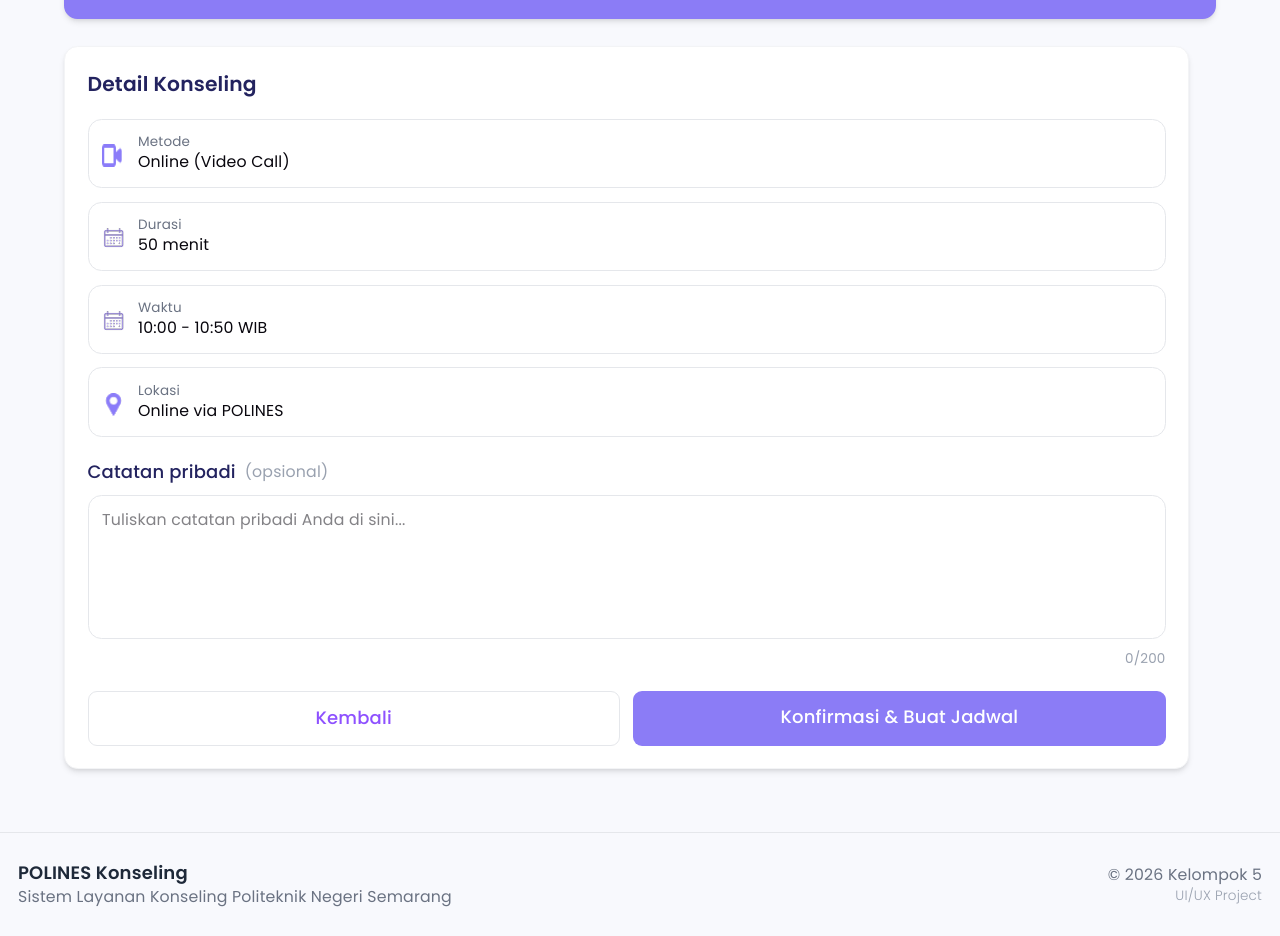
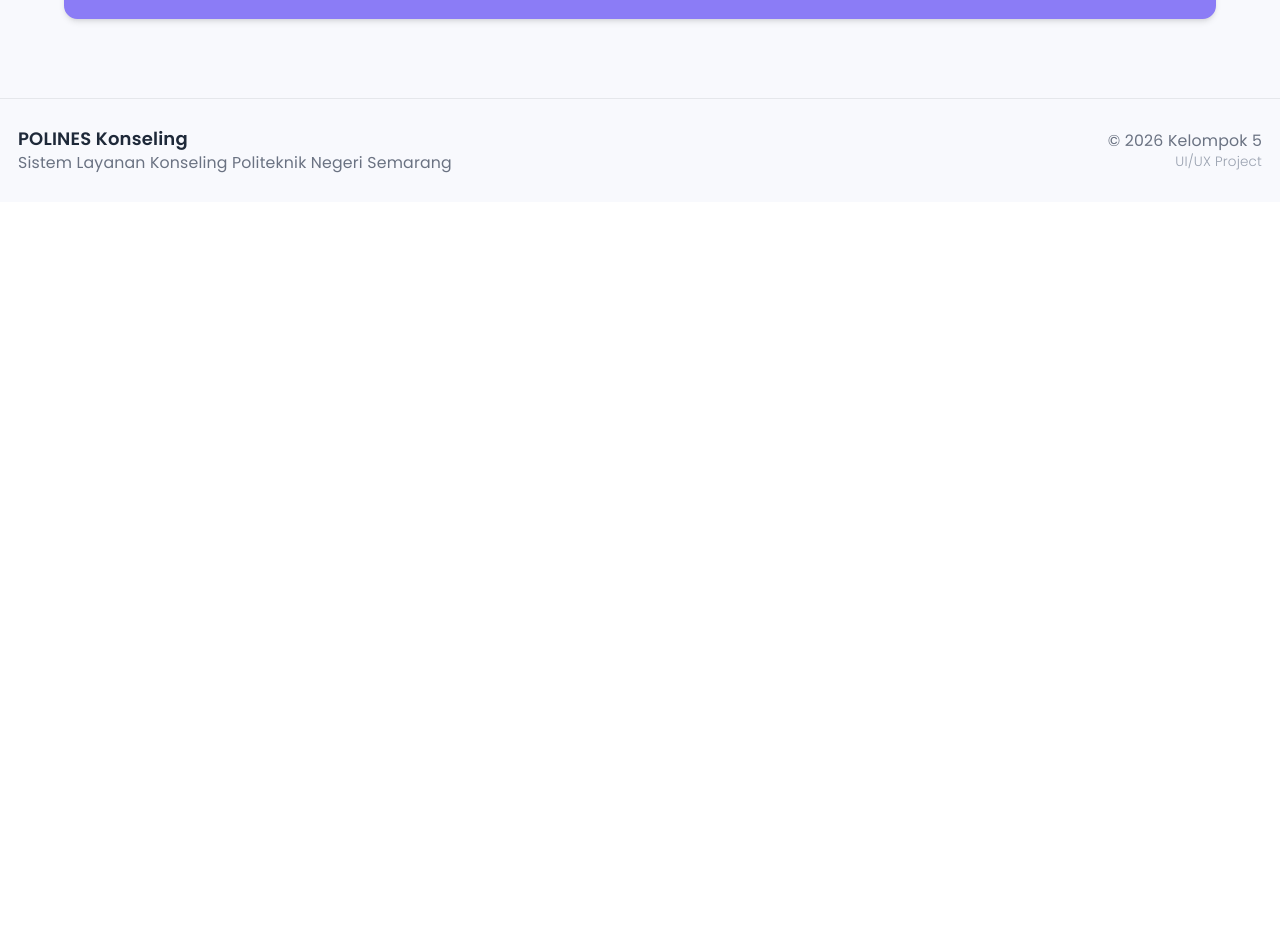
Before and after one commit to eeblaqoshu/sistem-layanan-konseling-polines, a React (Vite) app: page /catatan-konseling in a window 1280 px wide. Shown: the part 828-1764 px from the top of the page. After the commit the page ends 1030 px from the top, so only its background shows below. Built offline with nearby package versions, Linux system fonts and the light colour scheme.

Commit message:
fix catatankonseling

```diff
--- a/src/page/CatatanKonseling.jsx
+++ b/src/page/CatatanKonseling.jsx
@@ -145,119 +145,6 @@ export default function CatatanKonseling() {
               Jadwalkan Sesi Lanjutan
             </Link>
           </div>
-
-          {/* KANAN */}
-          <div className="bg-white rounded-xl shadow-md border border-gray-100 p-5 h-fit">
-            <h2 className="text-lg poppins-semibold text-[#23235F] mb-4">
-              Detail Konseling
-            </h2>
-
-            <div className="space-y-3">
-              <div className="border border-gray-200 rounded-xl p-3 flex gap-3 items-center justify-start">
-                <img src={Video} alt="video" className="w-5 h-5 object-fill mt-1" />
-                <div className="text-left">
-                  <p className="text-xs poppins-regular text-gray-500">Metode</p>
-                  <p className="text-sm poppins-regular">Online (Video Call)</p>
-                </div>
-              </div>
-
-              <div className="border border-gray-200 rounded-xl p-3 flex gap-3 items-center justify-start">
-                <img src={Calendar} alt="durasi" className="w-5 h-5 mt-1" />
-                <div className="text-left">
-                  <p className="text-xs text-gray-500">Durasi</p>
-                  <p className="text-sm">50 menit</p>
-                </div>
-              </div>
-
-              <div className="border border-gray-200 rounded-xl p-3 flex gap-3 items-center justify-start">
-                <img src={Calendar} alt="waktu" className="w-5 h-5 mt-1" />
-                <div className="text-left">
-                  <p className="text-xs text-gray-500">Waktu</p>
-                  <p className="text-sm">10:00 - 10:50 WIB</p>
-                </div>
-              </div>
-
-              <div className="border border-gray-200 rounded-xl p-3 flex gap-3 items-center justify-start">
-                <img src={Location} alt="lokasi" className="w-5 h-5 mt-1" />
-                <div className="text-left">
-                  <p className="text-xs text-gray-500">Lokasi</p>
-                  <p className="text-sm">Online via POLINES</p>
-                </div>
-              </div>
-            </div>
-
-            {/* Catatan Pribadi */}
-            <div className="mt-5">
-              <div className="flex items-center gap-2 mb-2">
-                <h3 className="poppins-medium text-[#23235F]">
-                  Catatan pribadi
-                </h3>
-                <span className="text-gray-400 text-sm">(opsional)</span>
-              </div>
-
-              <textarea
-                maxLength={200}
-                placeholder="Tuliskan catatan pribadi Anda di sini..."
-                className="
-                  w-full
-                  h-32
-                  resize-none
-                  border
-                  border-gray-200
-                  rounded-xl
-                  p-3
-                  text-sm
-                  outline-none
-                  transition-all
-                  duration-200
-                  focus:ring-2
-                  focus:ring-violet-300
-                "
-              />
-
-              <div className="text-right text-xs text-gray-400 mt-1">
-                0/200
-              </div>
-            </div>
-
-            {/* Action */}
-            <div className="grid grid-cols-2 gap-3 mt-5">
-              <Link
-                to="/riwayat"
-                className="
-                  text-center
-                  text-md
-                  px-2
-                  py-3
-                  rounded-lg
-                  border
-                  border-gray-200
-                  text-violet-500
-                  poppins-medium
-                  hover:bg-gray-50
-                "
-              >
-                Kembali
-              </Link>
-
-              <Link to="/booking-berhasil"
-                className="
-                px-2
-                  py-3
-                  rounded-lg
-                  text-md
-                  text-center
-                  bg-[#8B7CF6]
-                  hover:bg-[#7364ee]
-                  text-white
-                  poppins-medium
-                  transition
-                "
-              >
-                Konfirmasi & Buat Jadwal
-              </Link>
-            </div>
-          </div>
         </div>
       </div>
     </div>
```
